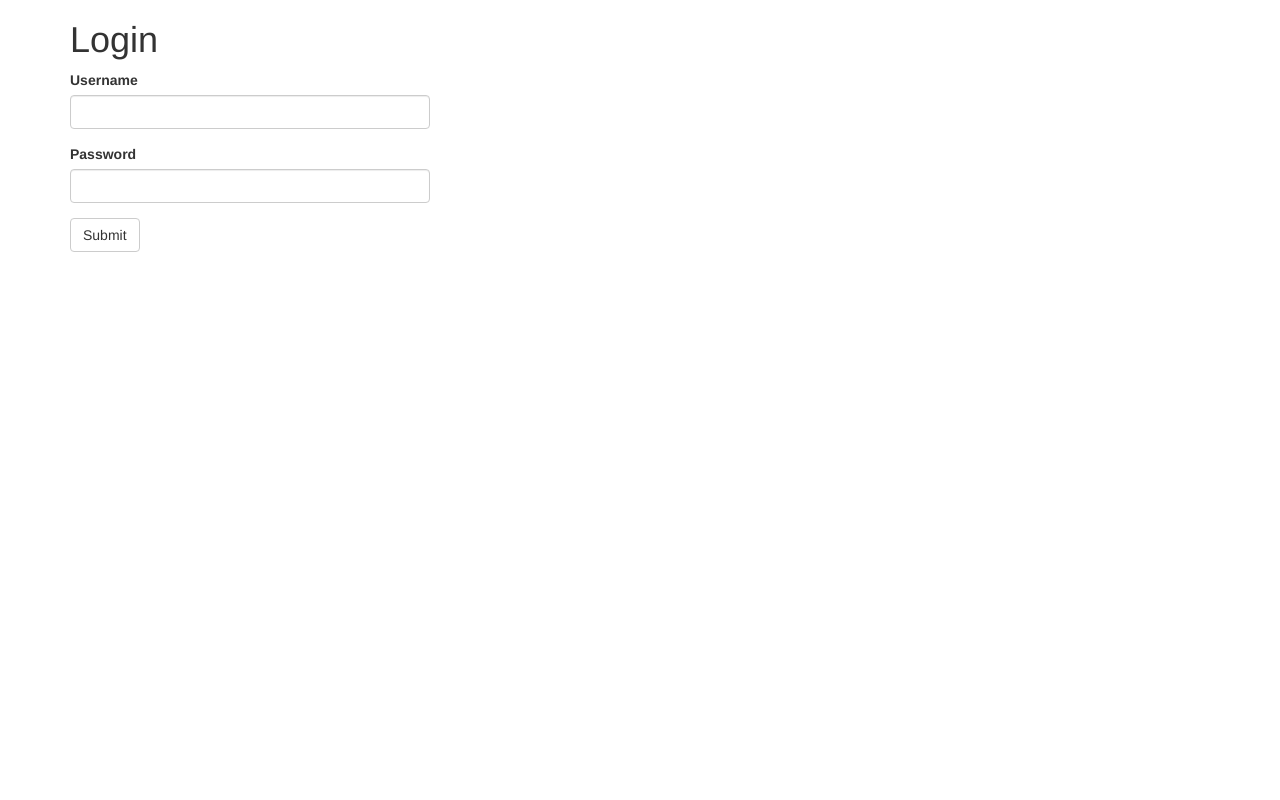
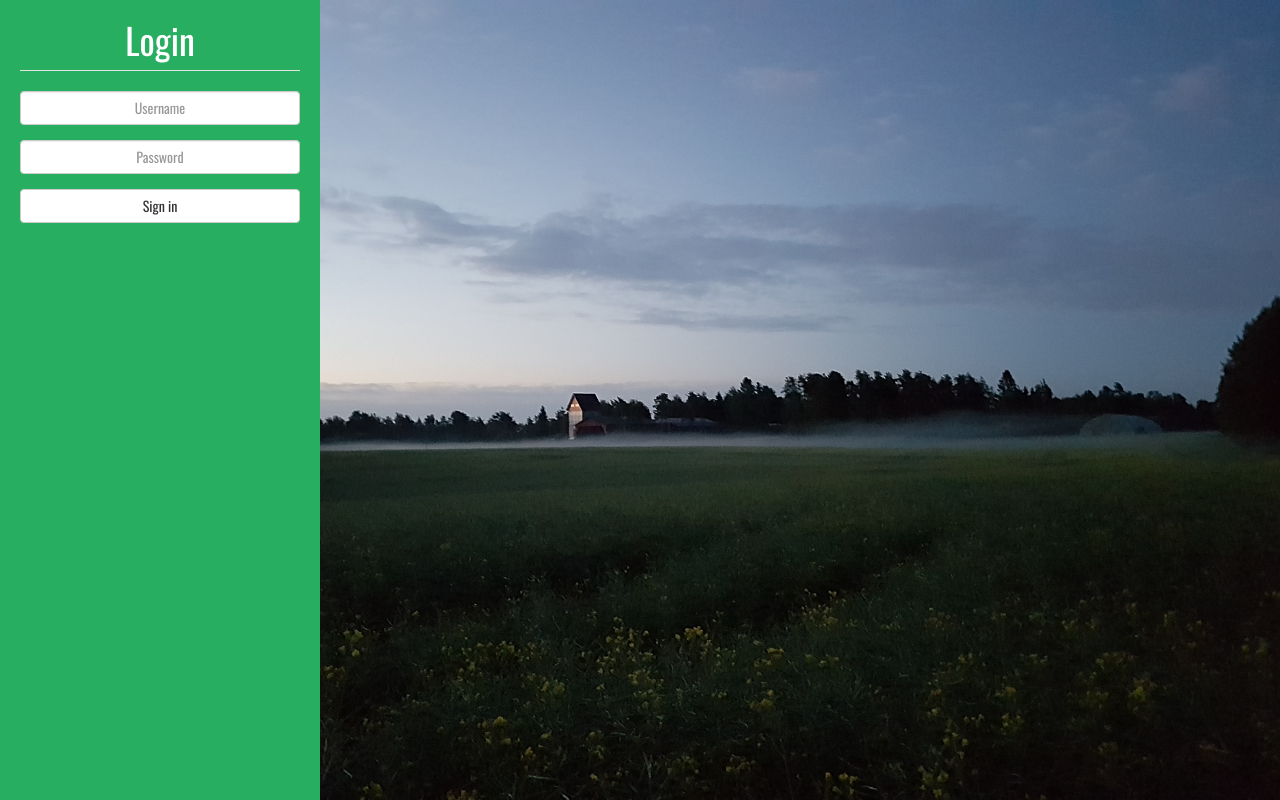
Before and after one commit to mikaelahonen/react-app, a React (Create React App) app: page /login in a window 1280 px wide. Built offline with nearby package versions, Linux system fonts and the light colour scheme; what google-maps-react would draw is missing.

Commit message:
Login form.

```diff
--- a/public/index.html
+++ b/public/index.html
@@ -10,6 +10,7 @@
     -->
     <link rel="manifest" href="/manifest.json">
     <link rel="shortcut icon" href="/favicon-2.ico">
+	<link href="https://fonts.googleapis.com/css?family=Oswald" rel="stylesheet">
     <!--
       Notice the use of %PUBLIC_URL% in the tags above.
       It will be replaced with the URL of the `public` folder during the build.
--- a/src/Api.js
+++ b/src/Api.js
@@ -1,7 +1,7 @@
 var host = 'localhost:8000';
 
 export function isLoggedIn(){
-	return !!localStorage.token
+	return !!!localStorage.token
 }
 
 export function postData(endpoint, json) {
--- a/src/Login.js
+++ b/src/Login.js
@@ -4,29 +4,42 @@ import { Button, Jumbotron, Grid, Row, Col, Table, Form, FormControl, FormGroup,
 class Login extends Component {
   render() {
     return (
-		<Grid>
-			<Row>
-				<Col sm={4}>
-					<h1>Login</h1>
-					<form onSubmit={this.handleSubmit}>
 
-						<FormGroup>
-							<ControlLabel>Username</ControlLabel>
-							<FormControl id="username" type="text" />
-						</FormGroup>
+		<div id="login-wrap">
 
-						<FormGroup>
-							<ControlLabel>Password</ControlLabel>
-							<FormControl id="password" type="text" />
-						</FormGroup>
+				<Col lg={3} md={4} sm={6} id="login-form">
 
-						<Button type="submit">
-							Submit
-						</Button>
-					</form>
-				</Col>
-			</Row>
-		</Grid>
+								<h1>Login</h1>
+								<legend></legend>
+								<form>
+									<FormGroup controlId="formHorizontalUsername">
+
+											<FormControl type="text" placeholder="Username" />
+
+									</FormGroup>
+
+									<FormGroup controlId="formHorizontalPassword">
+
+											<FormControl type="password" placeholder="Password" />
+
+									</FormGroup>
+
+
+
+									<FormGroup>
+
+										<Button type="submit" block >
+											Sign in
+										</Button>
+
+									</FormGroup>
+								</form>
+							</Col>
+
+
+
+		</div>
+
 	);
   }
 }
--- a/src/Menu.js
+++ b/src/Menu.js
@@ -30,7 +30,8 @@ class Menu extends Component {
 					</Nav>
 					<Nav pullRight>
 						<NavDropdown eventKey={2} title={<span><FontAwesome name="user"/> User</span>} id="basic-nav-dropdown">
-							<MenuItem eventKey={2.1}><Link to='/user/logout'>Logout</Link></MenuItem>
+							<MenuItem eventKey={2.1}><Link to='/login'>Login</Link></MenuItem>
+							<MenuItem eventKey={2.2}><Link to='/user/logout'>Logout</Link></MenuItem>
 						</NavDropdown>
 						{/*<NavItem eventKey={2} href="/">Link Right</NavItem>*/}
 					</Nav>
--- a/src/index.js
+++ b/src/index.js
@@ -1,6 +1,6 @@
 import React from 'react';
 import ReactDOM from 'react-dom';
-import './style.css';
+
 import App from './App';
 import registerServiceWorker from './registerServiceWorker';
 import 'bootstrap/dist/css/bootstrap.css';
--- a/src/style.css
+++ b/src/style.css
@@ -3,7 +3,7 @@ nav.navbar {
 	margin-bottom: 0;
 	border-radius: 0;
 }
-body, html{
+body,html,#root{
 	font-family: 'Oswald', sans-serif;
 	width: 100%;
 	height: 100%;
@@ -34,6 +34,27 @@ body, html{
 	width: 100% !important;
 	height: 300px !important;
 	position: relative !important;
+}
+#login-form{
+	background-color: rgb(39,174,96);
+	color: white;
+	height: 100%;
+	margin: 0px;
+	padding: 20px;
+}
+
+#login-form h1,input{
+	margin-top: 0px;
+	text-align: center;
+}
 
 
+#login-wrap{
+	background-image: url("./images/login.jpg");
+	background-position: center center;
+	background-size: cover;
+	height: 100%;
+	width: 100%;
+	margin: 0px;
+	padding: 0px;
 }
```
Also changed, not shown: src/images/login.jpg (added), 11 other files (tests, documents, lock files or other folders).
